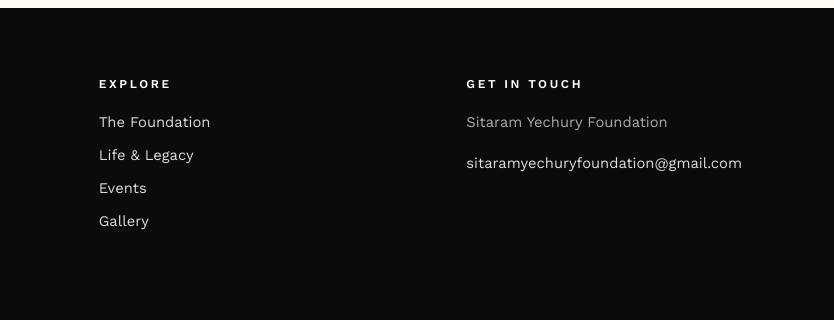
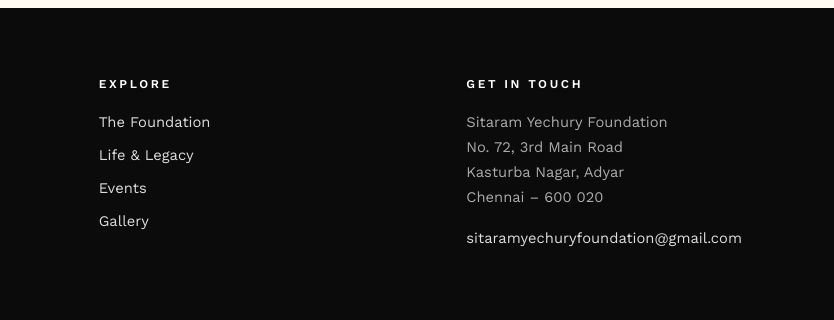
Before and after one commit to dsayantan/sryfoundation, a plain HTML site: page about.html in a window 1280 px wide. Shown: the part 3865-4185 px from the top of the page, 446-1280 px from the left. Drawn offline with nearby package versions, Linux system fonts and the light colour scheme.

Commit message:
Add postal address to footer
Co-Authored-By: Claude Opus 5.5 <noreply@anthropic.com>

```diff
--- a/about.html
+++ b/about.html
@@ -140,7 +140,7 @@
     </div>
     <div>
       <h4>Get in Touch</h4>
-      <p>Sitaram Yechury Foundation</p>
+      <address style="font-style:normal;margin-bottom:1.1em">Sitaram Yechury Foundation<br>No. 72, 3rd Main Road<br>Kasturba Nagar, Adyar<br>Chennai – 600 020</address>
       <p><a href="mailto:sitaramyechuryfoundation@gmail.com">sitaramyechuryfoundation@gmail.com</a></p>
     </div>
   </div>
```
Also changed, not shown: events.html (+1 -1 lines), gallery.html (+1 -1 lines), index.html (+1 -1 lines), life.html (+1 -1 lines).
